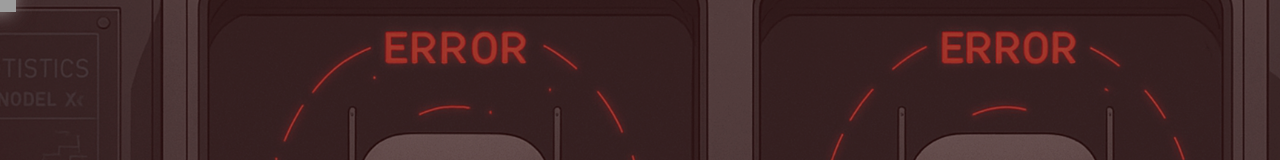
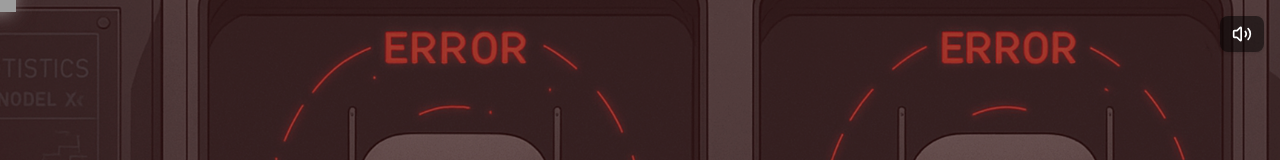
Before and after one commit to abod-haes/OOP-Game, a Next.js app: page /level/1 in a window 1280 px wide. Shown: the top 160 px of the page. Built offline with nearby package versions, Linux system fonts and the light colour scheme; grey boxes are pictures that could not be loaded.

Commit message:
edit sounds

```diff
--- a/src/app/level/[id]/page.tsx
+++ b/src/app/level/[id]/page.tsx
@@ -1,7 +1,14 @@
 "use client";
 
 import { useEffect, useState, useRef } from "react";
-import { AlertTriangle, ArrowRight, Play, Zap } from "lucide-react";
+import {
+    AlertTriangle,
+    ArrowRight,
+    Play,
+    Volume2,
+    VolumeX,
+    Zap,
+} from "lucide-react";
 import {
     Dialog,
     DialogContent,
@@ -20,9 +27,9 @@ export default function LabGamePage() {
     const [showLights, setShowLights] = useState(false);
     const [fadeOutLights, setFadeOutLights] = useState(false);
     const [mounted, setMounted] = useState(false);
-    const [audioEnabled] = useState(true);
     const audioRef = useRef<HTMLAudioElement | null>(null);
     const timeoutIdRef = useRef<NodeJS.Timeout | null>(null);
+    const [audioEnabled, setAudioEnabled] = useState(true);
 
     useEffect(() => {
         setMounted(true);
@@ -98,10 +105,22 @@ export default function LabGamePage() {
             }
         };
     }, [mounted, success, audioEnabled]);
-
     return (
         mounted && (
             <div className="relative min-h-screen overflow-hidden">
+                <div className="absolute top-4 right-4 z-50">
+                    <button
+                        onClick={() => setAudioEnabled(!audioEnabled)}
+                        className="bg-black/50 text-white px-3 py-2 rounded-lg shadow hover:bg-black/70 transition"
+                    >
+                        {audioEnabled ? (
+                            <Volume2 className="w-5 h-5" />
+                        ) : (
+                            <VolumeX className="w-5 h-5" />
+                        )}
+                    </button>
+                </div>
+
                 {/* Background Flashing Layer */}
                 <>
                     {!success && (
```
